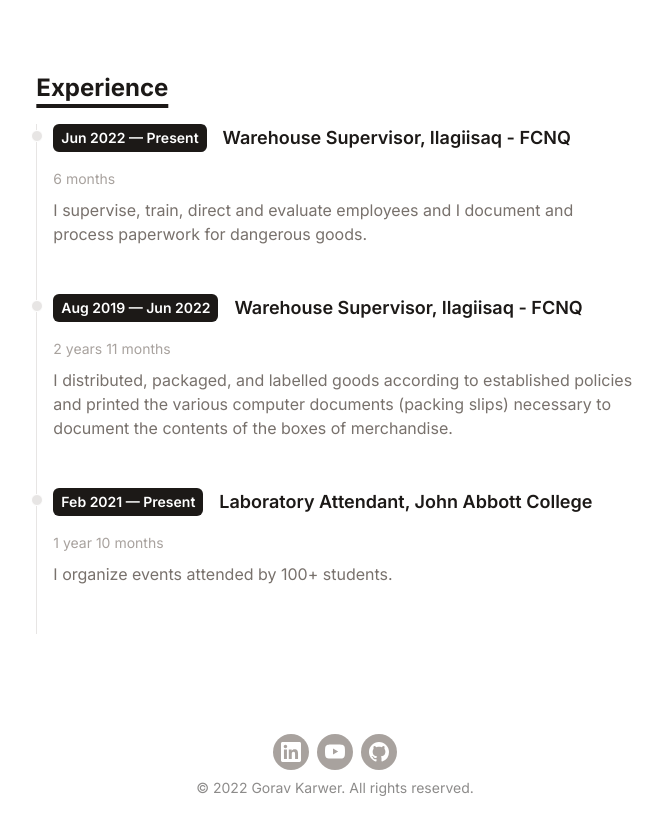
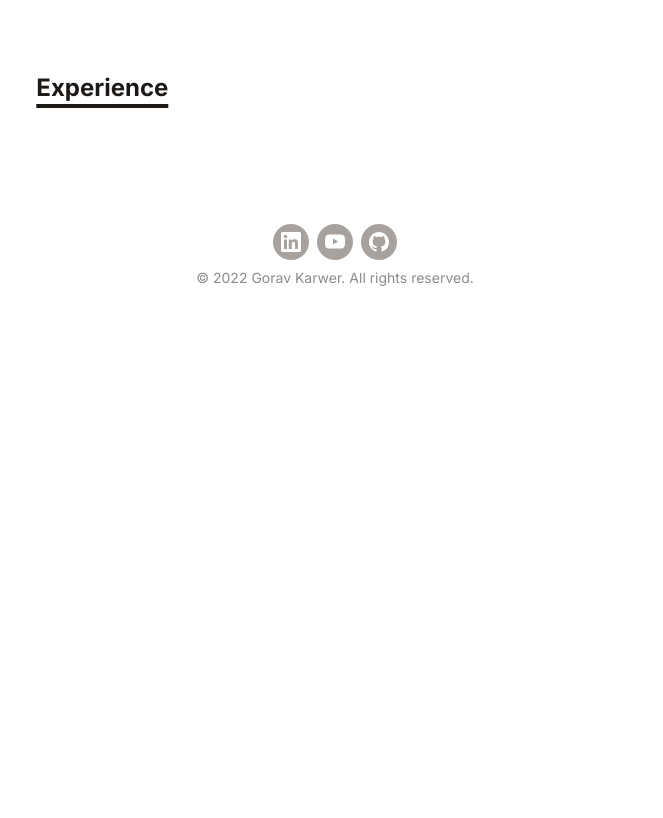
Before and after one commit to Gorav-K/GoravK, a React (Vite) app: page / in a window 1280 px wide. Shown: the part 920-1738 px from the top of the page, without its empty margins (305-968 px from the left). After the commit the page ends 1228 px from the top, so only its background shows below. Built offline with nearby package versions, Linux system fonts and the light colour scheme.

Commit message:
Remove the exp

```diff
--- a/src/data/timeline.js
+++ b/src/data/timeline.js
@@ -1,23 +1,23 @@
 export default [
-   {
-      year: 'Jun 2022 — Present',
-      title: 'Warehouse Supervisor, Ilagiisaq - FCNQ',
-      duration: '6 months',
-      details:
-         " I supervise, train, direct and evaluate employees and I document and process paperwork for dangerous goods.",
-   },
-   {
-		year: 'Aug 2019 — Jun 2022',
-		title: 'Warehouse Supervisor, Ilagiisaq - FCNQ',
-		duration: '2 years 11 months',
-		details:
-		' I distributed, packaged, and labelled goods according to established policies and printed the various computer documents (packing slips) necessary to document the contents of the boxes of merchandise.',
-	},
-	{
-		year: 'Feb 2021 — Present',
-		title: "Laboratory Attendant, John Abbott College",
-		duration: '1 year 10 months',
-		details:
-			'I organize events attended by 100+ students.',
-	},
+//    {
+//       year: 'Jun 2022 — Present',
+//       title: 'Warehouse Supervisor, Ilagiisaq - FCNQ',
+//       duration: '6 months',
+//       details:
+//          " I supervise, train, direct and evaluate employees and I document and process paperwork for dangerous goods.",
+//    },
+//    {
+// 		year: 'Aug 2019 — Jun 2022',
+// 		title: 'Warehouse Supervisor, Ilagiisaq - FCNQ',
+// 		duration: '2 years 11 months',
+// 		details:
+// 		' I distributed, packaged, and labelled goods according to established policies and printed the various computer documents (packing slips) necessary to document the contents of the boxes of merchandise.',
+// 	},
+// 	{
+// 		year: 'Feb 2021 — Present',
+// 		title: "Laboratory Attendant, John Abbott College",
+// 		duration: '1 year 10 months',
+// 		details:
+// 			'I organize events attended by 100+ students.',
+// 	},
 ]
```
